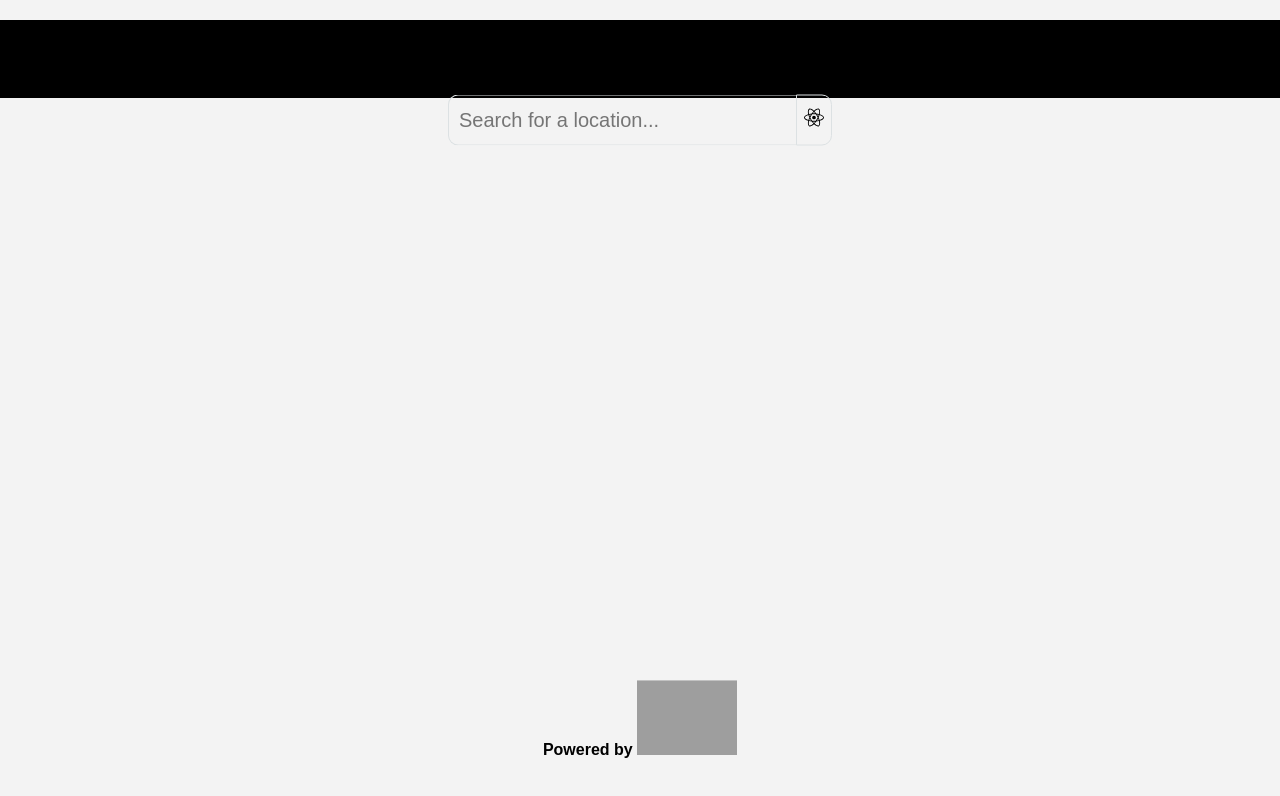
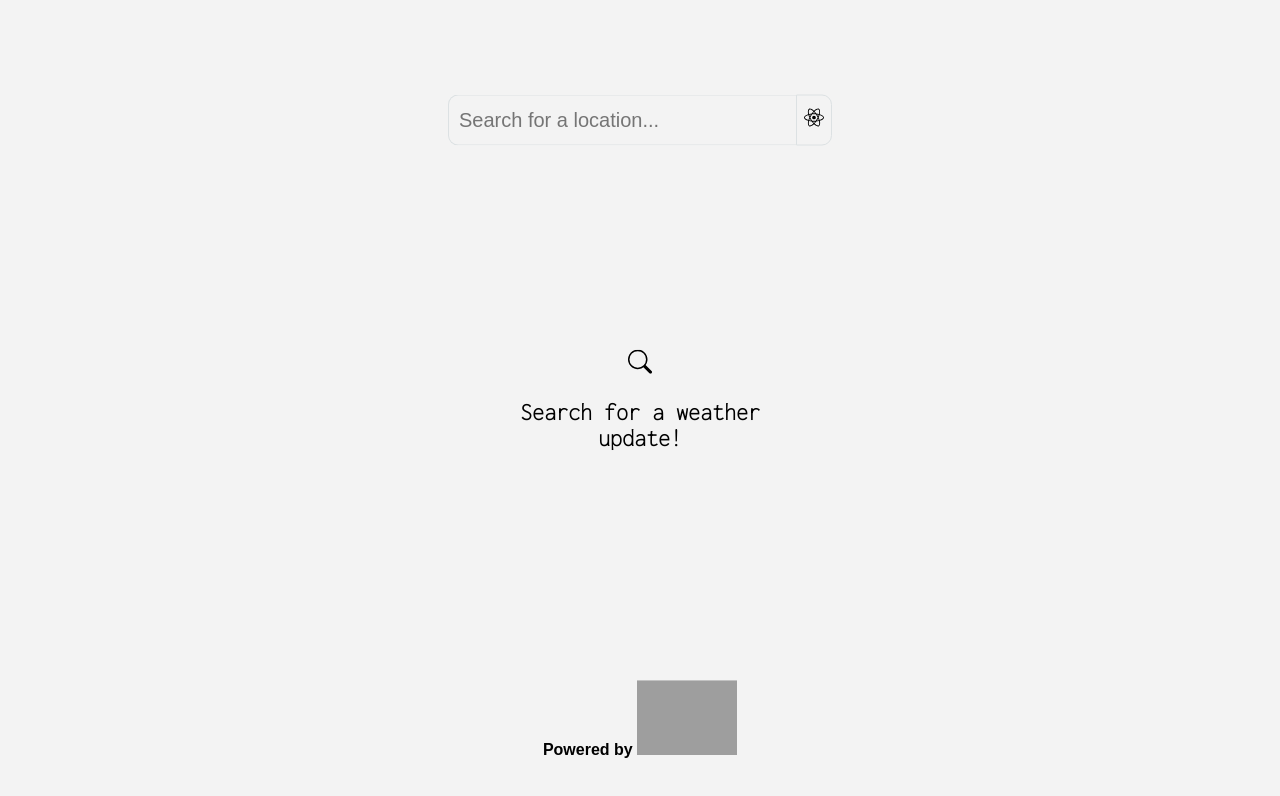
Before and after one commit to AdriGoM/weather-app, a React (Create React App) app: page / in a window 1280 px wide. Shown: the top 796 px of the page. Built offline with nearby package versions, Linux system fonts and the light colour scheme; grey boxes are pictures that could not be loaded.

Commit message:
WeatherResult components test with react testing library working

```diff
--- a/src/components/WeatherResult.tsx
+++ b/src/components/WeatherResult.tsx
@@ -1,4 +1,3 @@
-// import '../styles/WeatherResult.css';
 import React from 'react';
 import { IoPartlySunnySharp } from 'react-icons/io5';
 import { GrLocation } from 'react-icons/gr';
@@ -16,16 +15,25 @@ function WeatherResult({ weatherData, loading, error }) {
     if (weatherData) {
         return (
             loading ? (
-                <div className="WeatherResult" title="loadingMessage">
+                <div title="loadingMessage" style={{
+                    width: '25%',
+                    position: 'absolute', left: '50%', top: '50%', transform: 'translate(-50% , -50%)', textAlign: 'center', fontFamily: 'Inconsolata'
+                }}>
                     <h2>Loading</h2>
                 </div>
             ) : error ? (
-                <div className="WeatherResult" title="apiError">
+                <div title="apiError" style={{
+                    width: '25%',
+                    position: 'absolute', left: '50%', top: '50%', transform: 'translate(-50% , -50%)', textAlign: 'center', fontFamily: 'Inconsolata'
+                }}>
                     <h1><BiError /></h1>
                     <h2>{error}</h2>
                 </div>
             ) : weatherData && (
-                <div className="WeatherResult">
+                <div style={{
+                    width: '25%',
+                    position: 'absolute', left: '50%', top: '50%', transform: 'translate(-50% , -50%)', textAlign: 'center', fontFamily: 'Inconsolata'
+                }}>
                     <h3><GrLocation /> {weatherData.name}, {weatherData.sys.country}</h3>
                     <img src={getWeatherIcon(weatherData.weather[0].id)} alt="weather-img"></img>
                     <h2>{weatherData.weather[0].description}, {toCelsius(weatherData.main.temp)}º</h2>
@@ -39,7 +47,10 @@ function WeatherResult({ weatherData, loading, error }) {
         );
     } else {
         return (
-            <div className="WeatherResult" title="emptyWeather">
+            <div className="WeatherResult" title="emptyWeather" style={{
+                width: '25%',
+                position: 'absolute', left: '50%', top: '50%', transform: 'translate(-50% , -50%)', textAlign: 'center', fontFamily: 'Inconsolata'
+            }}>
                 <h2><BsSearch /></h2>
                 <h2>Search for a weather update!</h2>
             </div>
```
